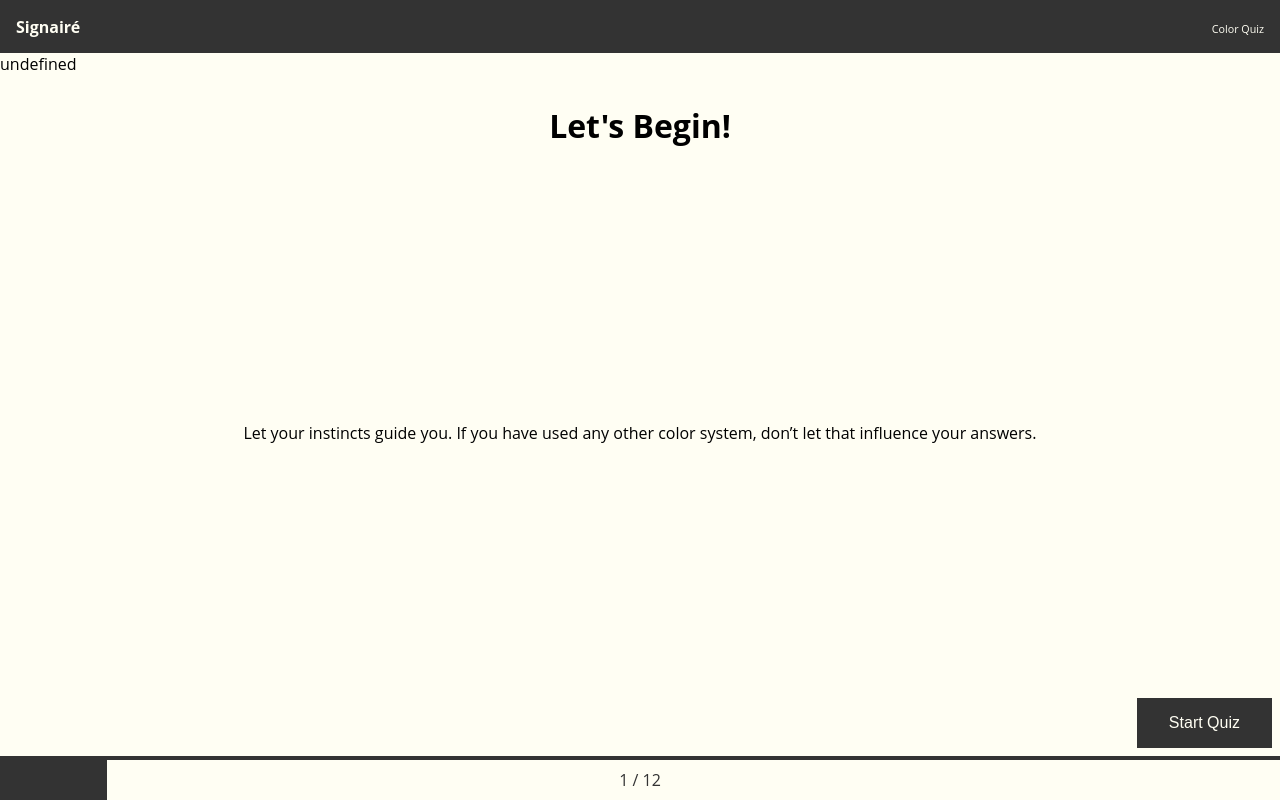
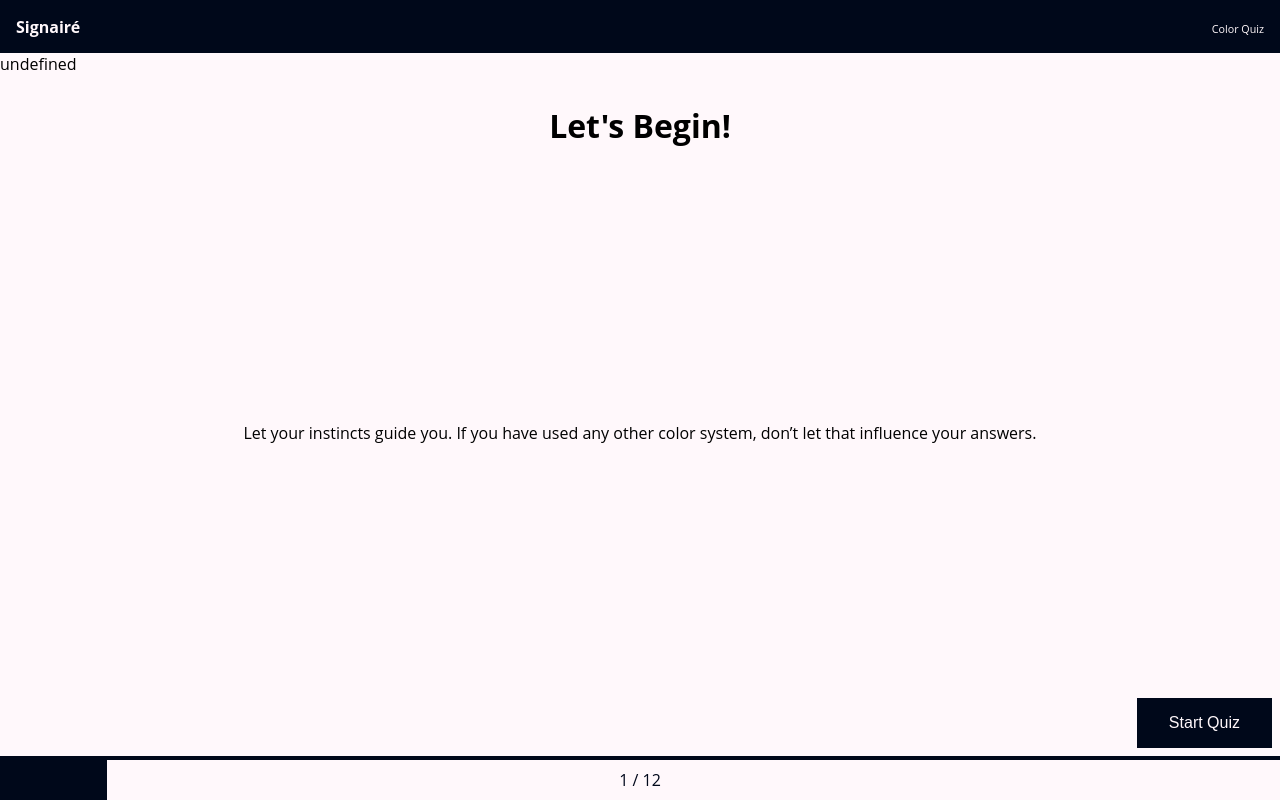
Before and after one commit to jmartin54/svelte-quiz, a Svelte app: page / in a window 1280 px wide. Built offline with nearby package versions, Linux system fonts and the light colour scheme; a web font is replaced by a local one.

Commit message:
Update style pack with stacks and black body color

```diff
--- a/src/app.css
+++ b/src/app.css
@@ -1,9 +1,70 @@
 @import url("http://fonts.cdnfonts.com/css/open-sans");
 
 :root {
-  --color-light: #fffef3;
-  --color-dark: #333;
-  --color-dark-600: #222;
+  /* http://www.vendian.org/mncharity/dir3/blackbody/ */
+  --color-blackbody-w1000: hsl(13, 100%, 20%);
+  --color-blackbody-1000: #ff3800;
+  --color-blackbody-1200: #ff5300;
+  --color-blackbody-1400: #ff6500;
+  --color-blackbody-1600: #ff7300;
+  --color-blackbody-1800: #ff7e00;
+  --color-blackbody-2000: #ff8912;
+  --color-blackbody-2200: #ff932c;
+  --color-blackbody-2400: #ff9d3f;
+  --color-blackbody-2600: #ffa54f;
+  --color-blackbody-2800: #ffad5e;
+  --color-blackbody-3000: #ffb46b;
+  --color-blackbody-3200: #ffbb78;
+  --color-blackbody-3400: #ffc184;
+  --color-blackbody-3600: #ffc78f;
+  --color-blackbody-3800: #ffcc99;
+  --color-blackbody-4000: #ffd1a3;
+  --color-blackbody-4200: #ffd5ad;
+  --color-blackbody-4400: #ffd9b6;
+  --color-blackbody-4600: #ffddbe;
+  --color-blackbody-4800: #ffe1c6;
+  --color-blackbody-5000: #ffe4ce;
+  --color-blackbody-5200: #ffe8d5;
+  --color-blackbody-5400: #ffebdc;
+  --color-blackbody-5600: #ffeee3;
+  --color-blackbody-5800: #fff0e9;
+  --color-blackbody-6000: #fff3ef;
+  --color-blackbody-6200: #fff5f5;
+  --color-blackbody-6400: #fff8fb;
+  --color-blackbody-6600: #fef9ff;
+  --color-blackbody-6800: #f9f6ff;
+  --color-blackbody-7000: #f5f3ff;
+  --color-blackbody-7200: #f0f1ff;
+  --color-blackbody-7400: #edefff;
+  --color-blackbody-7600: #e9edff;
+  --color-blackbody-7800: #e6ebff;
+  --color-blackbody-8000: #e3e9ff;
+  --color-blackbody-10600: #c7d8ff;
+  --color-blackbody-13200: #b9d0ff;
+  --color-blackbody-14800: #b3ccff;
+  --color-blackbody-17400: #adc8ff;
+  --color-blackbody-20000: #a8c5ff;
+  --color-blackbody-23000: #a4c2ff;
+  --color-blackbody-28400: #a0bfff;
+  --color-blackbody-4000: #9bbcff;
+  --color-blackbody-c6000: hsl(220, 100%, 60%);
+  --color-blackbody-c4000: hsl(220, 100%, 40%);
+  --color-blackbody-c2000: hsl(220, 100%, 20%);
+  --color-blackbody-c1000: hsl(220, 100%, 10%);
+  --color-blackbody-c500: hsl(220, 100%, 5%);
+
+  /* --color-light: #fffef3; */
+  /* --color-dark-400: #555; */
+  /* --color-dark: #333; */
+  /* --color-dark-600: #222; */
+
+  --color-light: var(--color-blackbody-6400);
+  --color-light-200: var(--color-blackbody-4800);
+  --color-light-800: var(--color-blackbody-w1000);
+
+  --color-dark-400: var(--color-blackbody-13200);
+  --color-dark-200: var(--color-blackbody-c2000);
+  --color-dark: var(--color-blackbody-c500);
 }
 
 html,
--- /dev/null
+++ b/src/assets/theme/best_colors.ts
@@ -0,0 +1,79 @@
+export const warm_cool = {
+  warm: ["red_orange", "yellow_orange", "yellow_green"],
+  cool: ["blue_green", "blue_purple", "red_purple"],
+};
+
+export const best_colors = {
+  red_orange: [
+    "rgb(139, 035, 034)",
+    "rgb(170, 044, 049)",
+    "rgb(176, 062, 033)",
+    "rgb(255, 206, 113)",
+    "rgb(150, 178, 112)",
+    "rgb(071, 093, 059)",
+    "rgb(000, 137, 139)",
+    "rgb(255, 176, 160)",
+    "rgb(190, 117, 111)",
+    "rgb(076, 030, 032)",
+  ],
+  yellow_orange: [
+    "rgb(255, 211, 112)",
+    "rgb(246, 194, 039)",
+    "rgb(243, 135, 072)",
+    "rgb(213, 080, 041)",
+    "rgb(249, 118, 041)",
+    "rgb(181, 138, 062)",
+    "rgb(139, 117, 009)",
+    "rgb(000, 133, 129)",
+    "rgb(200, 142, 105)",
+    "rgb(125, 085, 045)",
+  ],
+  yellow_green: [
+    "rgb(255, 237, 118)",
+    "rgb(255, 252, 180)",
+    "rgb(233, 210, 104)",
+    "rgb(174, 156, 075)",
+    "rgb(221, 152, 097)",
+    "rgb(229, 122, 099)",
+    "rgb(255, 156, 154)",
+    "rgb(023, 129, 115)",
+    "rgb(147, 090, 070)",
+    "rgb(111, 075, 059)",
+  ],
+  blue_green: [
+    "rgb(071, 162, 174)",
+    "rgb(019, 137, 160)",
+    "rgb(021, 078, 081)",
+    "rgb(039, 141, 109)",
+    "rgb(013, 088, 059)",
+    "rgb(255, 234, 167)",
+    "rgb(253, 172, 180)",
+    "rgb(238, 100, 116)",
+    "rgb(235, 034, 064)",
+    "rgb(255, 173, 225)",
+  ],
+  blue_purple: [
+    "rgb(065, 167, 244)",
+    "rgb(141, 207, 254)",
+    "rgb(102, 133, 213)",
+    "rgb(053, 096, 140)",
+    "rgb(099, 092, 144)",
+    "rgb(166, 067, 102)",
+    "rgb(255, 143, 199)",
+    "rgb(127, 087, 127)",
+    "rgb(027, 085, 087)",
+    "rgb(010, 017, 114)",
+  ],
+  red_purple: [
+    "rgb(120, 022, 074)",
+    "rgb(188, 042, 114)",
+    "rgb(181, 018, 063)",
+    "rgb(068, 030, 077)",
+    "rgb(125, 091, 174)",
+    "rgb(049, 071, 178)",
+    "rgb(173, 030, 096)",
+    "rgb(102, 085, 191)",
+    "rgb(055, 089, 080)",
+    "rgb(125, 091, 174)",
+  ],
+};
--- /dev/null
+++ b/src/lib/HStack.svelte
@@ -0,0 +1,11 @@
+<div class={$$props.class}>
+    <slot></slot>
+</div>
+
+<style>
+    div {
+        display: flex;
+        flex: 1;
+        flex-direction: row;
+    }
+</style>
--- a/src/lib/NextButton.svelte
+++ b/src/lib/NextButton.svelte
@@ -23,7 +23,7 @@
 
     button:hover,
     button:focus {
-        background: var(--color-dark-600);
+        background: var(--color-dark-200);
     }
 
     button:focus {
--- /dev/null
+++ b/src/lib/Space.svelte
@@ -0,0 +1 @@
+<div style:padding="1vh"></div>
--- /dev/null
+++ b/src/lib/Swatch.svelte
@@ -0,0 +1,11 @@
+<div style:background={$$props.color}></div>
+
+<style>
+    div {
+        display: flex;
+        flex: 1;
+        height: 5vh;
+        margin: 0.1vw;
+        border-radius: 1vw;
+    }
+</style>
--- /dev/null
+++ b/src/lib/VStack.svelte
@@ -0,0 +1,11 @@
+<div class={$$props.class}>
+    <slot></slot>
+</div>
+
+<style>
+    div {
+        display: flex;
+        flex: 1;
+        flex-direction: column;
+    }
+</style>
```
